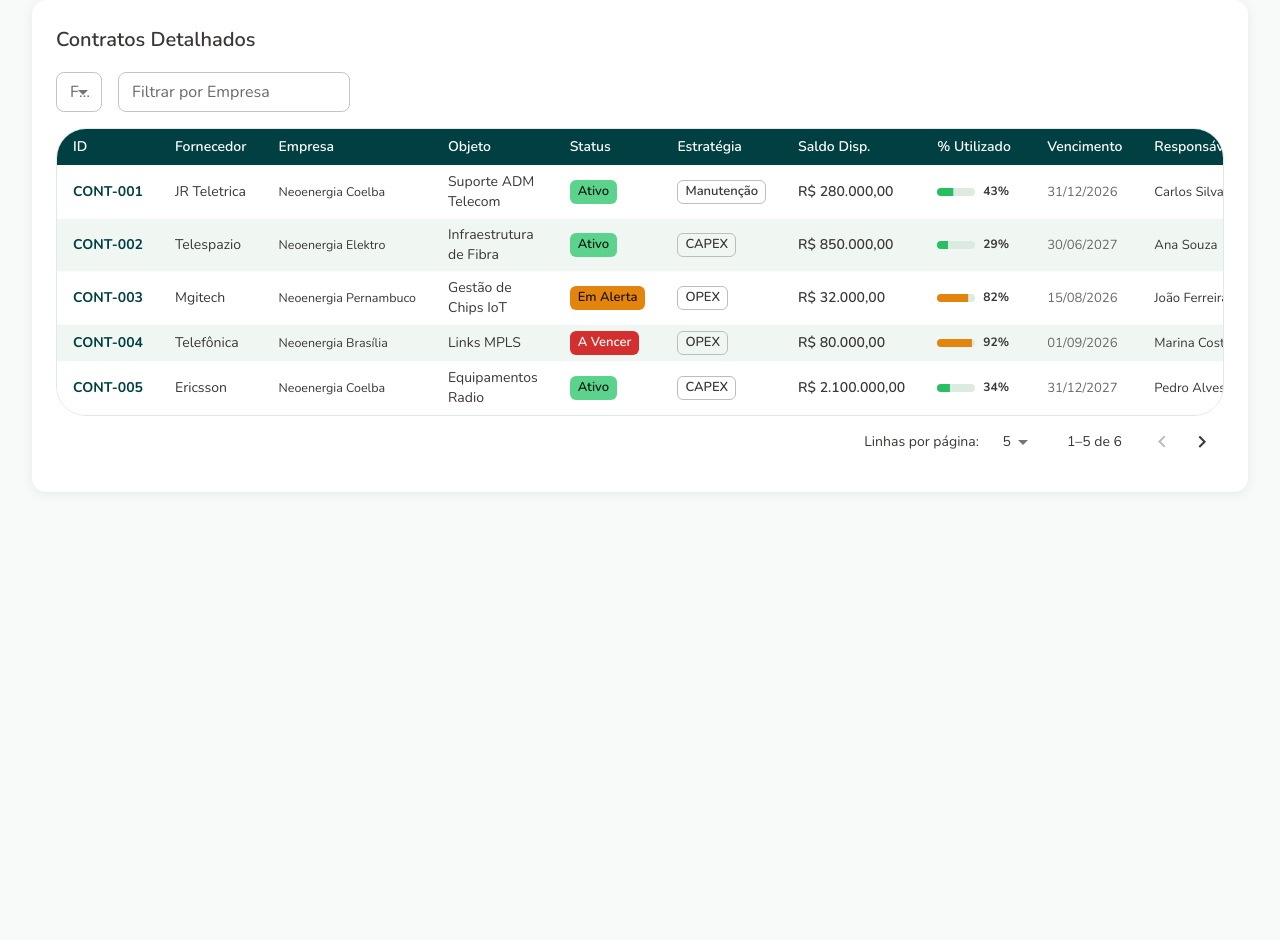
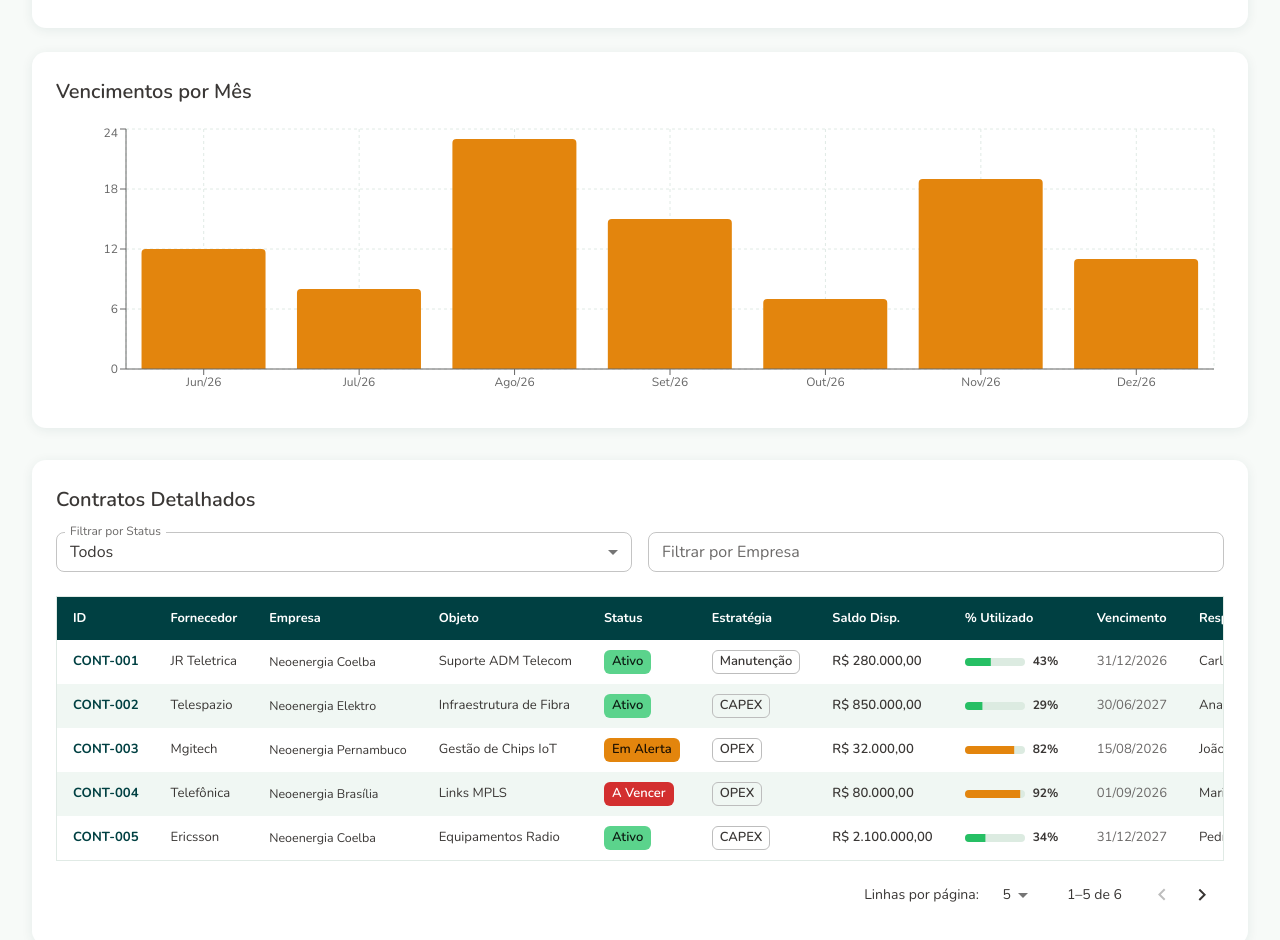
Before and after one commit to devRafaCoelho/neo-project, a React (Vite) app: page /contratos in a window 1280 px wide. Shown: the part 700-1640 px from the top of the page. Before the commit the page ends 1216 px from the top, so only its background shows below. Built offline with nearby package versions, Linux system fonts and the light colour scheme; sample sign-in values are in the browser's storage.

Commit message:
modificado layout da pagina de contratos e adicionado modo lista

```diff
--- a/src/pages/ContratosPage.jsx
+++ b/src/pages/ContratosPage.jsx
@@ -1,23 +1,72 @@
 import { useState } from 'react';
 import {
-  Box, Card, CardContent, Typography, Grid, TextField,
-  MenuItem, Button, Chip, Table, TableBody, TableCell,
-  TableContainer, TableHead, TableRow, Paper,
-  TablePagination, LinearProgress, Tooltip,
+  Box, Card, CardContent, Typography, TextField,
+  MenuItem, Chip, Collapse, FormControlLabel,
+  Stack, Switch, LinearProgress, Tooltip,
+  TablePagination, useMediaQuery, useTheme,
 } from '@mui/material';
-import { Description, Warning, AccessTime, AttachMoney } from '@mui/icons-material';
+import {
+  Description, Warning, AccessTime, AttachMoney,
+  ExpandLess, ExpandMore,
+} from '@mui/icons-material';
 import {
   BarChart, Bar, XAxis, YAxis, CartesianGrid, Tooltip as RechartTooltip,
-  Legend, ResponsiveContainer,
+  ResponsiveContainer,
 } from 'recharts';
 import { contratos, contratosPorStatus, vencimentosPorMes } from '../data/mockData';
-import { useSnackbar } from 'notistack';
+
+const kpiGridSx = {
+  display: 'grid',
+  gap: 3,
+  gridTemplateColumns: {
+    xs: '1fr',
+    sm: 'repeat(2, minmax(0, 1fr))',
+    lg: 'repeat(4, minmax(0, 1fr))',
+  },
+};
+
+const filterGridSx = {
+  display: 'grid',
+  gap: 2,
+  mb: 3,
+  gridTemplateColumns: {
+    xs: '1fr',
+    sm: 'repeat(2, minmax(0, 1fr))',
+  },
+};
+
+const TABLE_HEADERS = [
+  'ID', 'Fornecedor', 'Empresa', 'Objeto', 'Status', 'Estratégia',
+  'Saldo Disp.', '% Utilizado', 'Vencimento', 'Responsável',
+];
+
+const tableThSx = {
+  p: '12px 16px',
+  textAlign: 'left',
+  bgcolor: 'primary.dark',
+  color: 'white',
+  fontSize: '0.8rem',
+  fontWeight: 700,
+  whiteSpace: 'nowrap',
+};
+
+const tableTdSx = {
+  p: '10px 16px',
+  fontSize: '0.82rem',
+  whiteSpace: 'nowrap',
+};
 
 const statusColor = (s) => {
   if (s === 'Ativo') return 'success';
   if (s === 'Em Alerta') return 'warning';
   if (s === 'A Vencer') return 'error';
   return 'default';
+};
+
+const progressBarColor = (percentual) => {
+  if (percentual > 80) return '#E3850D';
+  if (percentual > 60) return '#00A443';
+  return '#26BF64';
 };
 
 function KpiCard({ icon, label, value, sub, color }) {
@@ -37,44 +86,206 @@
   );
 }
 
+function SectionTitle({ children }) {
+  return (
+    <Typography variant="h6" fontWeight={700} color="primary.dark" sx={{ mb: 2 }}>
+      {children}
+    </Typography>
+  );
+}
+
+function UtilizadoBar({ percentual }) {
+  return (
+    <Tooltip title={`${percentual}% utilizado`}>
+      <Box sx={{ display: 'flex', alignItems: 'center', gap: 1, minWidth: 100 }}>
+        <LinearProgress
+          variant="determinate"
+          value={percentual}
+          sx={{
+            flex: 1,
+            height: 8,
+            borderRadius: 4,
+            bgcolor: '#DCEBE1',
+            '& .MuiLinearProgress-bar': {
+              bgcolor: progressBarColor(percentual),
+            },
+          }}
+        />
+        <Typography variant="caption" sx={{ whiteSpace: 'nowrap', fontWeight: 700, minWidth: 32 }}>
+          {percentual}%
+        </Typography>
+      </Box>
+    </Tooltip>
+  );
+}
+
+function ContratoListCard({ contrato, expanded, onToggle }) {
+  return (
+    <Card
+      variant="outlined"
+      sx={{
+        borderColor: expanded ? 'primary.main' : 'divider',
+        bgcolor: expanded ? '#F7FCF9' : 'background.paper',
+        transition: 'border-color 0.2s, background-color 0.2s',
+      }}
+    >
+      <Box
+        onClick={onToggle}
+        sx={{
+          display: 'flex',
+          alignItems: 'center',
+          justifyContent: 'space-between',
+          gap: 1.5,
+          p: 2,
+          cursor: 'pointer',
+          userSelect: 'none',
+        }}
+      >
+        <Box sx={{ flex: 1, minWidth: 0 }}>
+          <Typography variant="subtitle2" fontWeight={700} color="primary.dark">
+            {contrato.id}
+          </Typography>
+          <Typography variant="body2" color="text.secondary" noWrap>
+            {contrato.fornecedor} — {contrato.empresa}
+          </Typography>
+        </Box>
+        <Chip
+          label={contrato.status}
+          size="small"
+          color={statusColor(contrato.status)}
+          sx={{ fontWeight: 600, fontSize: '0.75rem', flexShrink: 0 }}
+        />
+        {expanded ? <ExpandLess color="primary" /> : <ExpandMore color="action" />}
+      </Box>
+      <Collapse in={expanded}>
+        <Box
+          sx={{
+            px: 2,
+            pb: 2,
+            pt: 2.5,
+            display: 'flex',
+            flexDirection: 'column',
+            gap: 1.25,
+            borderTop: '1px solid',
+            borderColor: 'divider',
+          }}
+        >
+          {[
+            ['Objeto', contrato.objeto],
+            ['Estratégia', contrato.estrategia],
+            [
+              'Saldo disponível',
+              contrato.saldo.toLocaleString('pt-BR', { style: 'currency', currency: 'BRL' }),
+            ],
+            ['Responsável', contrato.responsavel],
+            [
+              'Vencimento',
+              new Date(contrato.vencimento).toLocaleDateString('pt-BR'),
+            ],
+          ].map(([label, value]) => (
+            <Box
+              key={label}
+              sx={{ display: 'flex', justifyContent: 'space-between', gap: 2 }}
+            >
+              <Typography variant="caption" color="text.secondary" fontWeight={600}>
+                {label}
+              </Typography>
+              <Typography variant="body2" fontWeight={500} textAlign="right">
+                {value}
+              </Typography>
+            </Box>
+          ))}
+          <Box sx={{ pt: 0.5 }}>
+            <Typography variant="caption" color="text.secondary" fontWeight={600} sx={{ mb: 0.5, display: 'block' }}>
+              % Utilizado
+            </Typography>
+            <UtilizadoBar percentual={contrato.percentualUtilizado} />
+          </Box>
+        </Box>
+      </Collapse>
+    </Card>
+  );
+}
+
+function ContratoTableRow({ contrato, index }) {
+  return (
+    <Box
+      component="tr"
+      sx={{
+        bgcolor: index % 2 === 0 ? 'white' : '#F0F7F3',
+        '&:hover': { bgcolor: '#DCEBE1' },
+      }}
+    >
+      <Box component="td" sx={{ ...tableTdSx, color: 'primary.dark', fontWeight: 700 }}>
+        {contrato.id}
+      </Box>
+      <Box component="td" sx={tableTdSx}>{contrato.fornecedor}</Box>
+      <Box component="td" sx={{ ...tableTdSx, fontSize: '0.78rem' }}>{contrato.empresa}</Box>
+      <Box component="td" sx={{ ...tableTdSx, whiteSpace: 'normal', maxWidth: 200 }}>
+        {contrato.objeto}
+      </Box>
+      <Box component="td" sx={tableTdSx}>
+        <Chip label={contrato.status} size="small" color={statusColor(contrato.status)} sx={{ fontWeight: 600 }} />
+      </Box>
+      <Box component="td" sx={tableTdSx}>
+        <Chip label={contrato.estrategia} size="small" variant="outlined" />
+      </Box>
+      <Box component="td" sx={{ ...tableTdSx, fontWeight: 600 }}>
+        {contrato.saldo.toLocaleString('pt-BR', { style: 'currency', currency: 'BRL' })}
+      </Box>
+      <Box component="td" sx={{ ...tableTdSx, minWidth: 120 }}>
+        <UtilizadoBar percentual={contrato.percentualUtilizado} />
+      </Box>
+      <Box component="td" sx={{ ...tableTdSx, color: 'text.secondary' }}>
+        {new Date(contrato.vencimento).toLocaleDateString('pt-BR')}
+      </Box>
+      <Box component="td" sx={tableTdSx}>{contrato.responsavel}</Box>
+    </Box>
+  );
+}
+
 export default function ContratosPage() {
-  const { enqueueSnackbar } = useSnackbar();
+  const theme = useTheme();
+  const isTabletOrMobile = useMediaQuery(theme.breakpoints.down('lg'));
   const [page, setPage] = useState(0);
   const [rowsPerPage, setRowsPerPage] = useState(5);
-  const [filtroStatus, setFiltroStatus] = useState('');
+  const [filtroStatus, setFiltroStatus] = useState('Todos');
   const [filtroEmpresa, setFiltroEmpresa] = useState('');
+  const [modoLista, setModoLista] = useState(false);
+  const [expandedId, setExpandedId] = useState(null);
+
+  const showTable = !isTabletOrMobile || !modoLista;
+  const showList = isTabletOrMobile && modoLista;
 
   const filtrados = contratos.filter((c) => {
-    const matchStatus = !filtroStatus || c.status === filtroStatus;
-    const matchEmp = !filtroEmpresa || c.empresa.includes(filtroEmpresa);
+    const matchStatus = filtroStatus === 'Todos' || c.status === filtroStatus;
+    const matchEmp = !filtroEmpresa || c.empresa.toLowerCase().includes(filtroEmpresa.toLowerCase());
     return matchStatus && matchEmp;
   });
 
   const paginados = filtrados.slice(page * rowsPerPage, page * rowsPerPage + rowsPerPage);
 
+  const handleToggleCard = (id) => {
+    setExpandedId((current) => (current === id ? null : id));
+  };
+
   const totalFixo = contratos.reduce((s, c) => s + c.valorFixo, 0);
   const totalVariavel = contratos.reduce((s, c) => s + c.valorVariavel, 0);
-  const percMedio = Math.round(contratos.reduce((s, c) => s + c.percentualUtilizado, 0) / contratos.length);
 
   return (
     <Box>
       <Box sx={{ mb: 3 }}>
         <Typography variant="h4" fontWeight={700} color="primary.dark">Gestão de Contratos</Typography>
-        <Typography variant="body2" color="text.secondary">Acompanhe o status e saldo dos contratos Neoenergia Telecom</Typography>
+        <Typography variant="body2" color="text.secondary">
+          Acompanhe o status e saldo dos contratos Neoenergia Telecom
+        </Typography>
       </Box>
 
       {/* KPIs */}
-      <Grid container spacing={3} sx={{ mb: 4 }}>
-        <Grid item xs={12} sm={6} md={3}>
+      <Box sx={{ ...kpiGridSx, mb: 4 }}>
         <KpiCard icon={<Description />} label="Contratos Ativos" value={271} sub="Em todas as empresas" color="primary" />
-        </Grid>
-        <Grid item xs={12} sm={6} md={3}>
         <KpiCard icon={<Warning />} label="Saldo Alto Consumo (>70%)" value={58} sub="Necessitam atenção" color="warning" />
-        </Grid>
-        <Grid item xs={12} sm={6} md={3}>
         <KpiCard icon={<AccessTime />} label="A Vencer (1–3 meses)" value={43} sub="Aguardam renovação" color="error" />
-        </Grid>
-        <Grid item xs={12} sm={6} md={3}>
         <KpiCard
           icon={<AttachMoney />}
           label="Valor Total Fixo"
@@ -82,20 +293,16 @@
           sub={`Variável: R$ ${(totalVariavel / 1_000_000).toFixed(1)} Mi`}
           color="secondary"
         />
-        </Grid>
-      </Grid>
+      </Box>
 
-      {/* Gráficos */}
-      <Grid container spacing={3} sx={{ mb: 4 }}>
-        <Grid item xs={12} md={6}>
+      {/* Gráficos — largura total */}
+      <Stack spacing={3} sx={{ mb: 4 }}>
         <Card>
           <CardContent sx={{ p: 3 }}>
-              <Typography variant="h6" fontWeight={700} color="primary.dark" sx={{ mb: 2 }}>
-                Contratos por Status
-              </Typography>
-              <ResponsiveContainer width="100%" height={220}>
-                <BarChart data={contratosPorStatus} layout="vertical" margin={{ left: 10 }}>
-                  <CartesianGrid strokeDasharray="3 3" horizontal={false} />
+            <SectionTitle>Contratos por Status</SectionTitle>
+            <ResponsiveContainer width="100%" height={280}>
+              <BarChart data={contratosPorStatus} layout="vertical" margin={{ left: 10, right: 10 }}>
+                <CartesianGrid strokeDasharray="3 3" horizontal={false} stroke="#E0EAE5" />
                 <XAxis type="number" tick={{ fontSize: 12 }} />
                 <YAxis type="category" dataKey="status" tick={{ fontSize: 12 }} width={90} />
                 <RechartTooltip />
@@ -104,15 +311,12 @@
             </ResponsiveContainer>
           </CardContent>
         </Card>
-        </Grid>
-        <Grid item xs={12} md={6}>
+
         <Card>
           <CardContent sx={{ p: 3 }}>
-              <Typography variant="h6" fontWeight={700} color="primary.dark" sx={{ mb: 2 }}>
-                Vencimentos por Mês
-              </Typography>
-              <ResponsiveContainer width="100%" height={220}>
-                <BarChart data={vencimentosPorMes} margin={{ top: 5, right: 10, bottom: 5, left: 0 }}>
+            <SectionTitle>Vencimentos por Mês</SectionTitle>
+            <ResponsiveContainer width="100%" height={280}>
+              <BarChart data={vencimentosPorMes} margin={{ top: 5, right: 10, bottom: 5, left: 10 }}>
                 <CartesianGrid strokeDasharray="3 3" stroke="#E0EAE5" />
                 <XAxis dataKey="mes" tick={{ fontSize: 12 }} />
                 <YAxis tick={{ fontSize: 12 }} />
@@ -122,19 +326,14 @@
             </ResponsiveContainer>
           </CardContent>
         </Card>
-        </Grid>
-      </Grid>
+      </Stack>
 
-      {/* Tabela de Contratos */}
+      {/* Contratos detalhados */}
       <Card>
         <CardContent sx={{ p: 3 }}>
-          <Typography variant="h6" fontWeight={700} color="primary.dark" sx={{ mb: 2 }}>
-            Contratos Detalhados
-          </Typography>
+          <SectionTitle>Contratos Detalhados</SectionTitle>
 
-          {/* Filtros da tabela */}
-          <Grid container spacing={2} sx={{ mb: 2 }}>
-            <Grid item xs={12} sm={4}>
+          <Box sx={filterGridSx}>
             <TextField
               label="Filtrar por Status"
               select
@@ -143,13 +342,11 @@
               value={filtroStatus}
               onChange={(e) => { setFiltroStatus(e.target.value); setPage(0); }}
             >
-                <MenuItem value="">Todos</MenuItem>
+              <MenuItem value="Todos">Todos</MenuItem>
               <MenuItem value="Ativo">Ativo</MenuItem>
               <MenuItem value="Em Alerta">Em Alerta</MenuItem>
               <MenuItem value="A Vencer">A Vencer</MenuItem>
             </TextField>
-            </Grid>
-            <Grid item xs={12} sm={4}>
             <TextField
               label="Filtrar por Empresa"
               size="small"
@@ -158,85 +355,93 @@
               onChange={(e) => { setFiltroEmpresa(e.target.value); setPage(0); }}
               placeholder="Digite o nome da empresa"
             />
-            </Grid>
-          </Grid>
+          </Box>
 
-          <TableContainer component={Paper} variant="outlined" sx={{ borderRadius: 3 }}>
-            <Table size="small">
-              <TableHead>
-                <TableRow>
-                  {['ID', 'Fornecedor', 'Empresa', 'Objeto', 'Status', 'Estratégia', 'Saldo Disp.', '% Utilizado', 'Vencimento', 'Responsável'].map((h) => (
-                    <TableCell key={h} sx={{ whiteSpace: 'nowrap' }}>{h}</TableCell>
+          {isTabletOrMobile && filtrados.length > 0 && (
+            <Box sx={{ display: 'flex', justifyContent: 'flex-start', alignItems: 'center', mb: 2 }}>
+              <FormControlLabel
+                control={
+                  <Switch
+                    checked={modoLista}
+                    onChange={(e) => {
+                      setModoLista(e.target.checked);
+                      setExpandedId(null);
+                    }}
+                    color="primary"
+                  />
+                }
+                label={
+                  <Typography variant="body2" fontWeight={600}>
+                    {modoLista ? 'Modo lista' : 'Modo tabela'}
+                  </Typography>
+                }
+                labelPlacement="end"
+                sx={{ m: 0 }}
+              />
+            </Box>
+          )}
+
+          {filtrados.length === 0 && (
+            <Typography align="center" sx={{ py: 4, color: 'text.secondary' }}>
+              Nenhum contrato encontrado.
+            </Typography>
+          )}
+
+          {filtrados.length > 0 && showList && (
+            <Stack spacing={1.5} sx={{ mb: 2 }}>
+              {paginados.map((c) => (
+                <ContratoListCard
+                  key={c.id}
+                  contrato={c}
+                  expanded={expandedId === c.id}
+                  onToggle={() => handleToggleCard(c.id)}
+                />
               ))}
-                </TableRow>
-              </TableHead>
-              <TableBody>
-                {paginados.length === 0 ? (
-                  <TableRow>
-                    <TableCell colSpan={10} align="center" sx={{ py: 4, color: 'text.secondary' }}>
-                      Nenhum contrato encontrado.
-                    </TableCell>
-                  </TableRow>
-                ) : (
-                  paginados.map((c) => (
-                    <TableRow key={c.id}>
-                      <TableCell sx={{ fontWeight: 700, color: 'primary.dark', whiteSpace: 'nowrap' }}>{c.id}</TableCell>
-                      <TableCell sx={{ whiteSpace: 'nowrap' }}>{c.fornecedor}</TableCell>
-                      <TableCell sx={{ whiteSpace: 'nowrap', fontSize: '0.78rem' }}>{c.empresa}</TableCell>
-                      <TableCell sx={{ maxWidth: 180 }}>{c.objeto}</TableCell>
-                      <TableCell>
-                        <Chip label={c.status} size="small" color={statusColor(c.status)} sx={{ fontWeight: 600 }} />
-                      </TableCell>
-                      <TableCell>
-                        <Chip label={c.estrategia} size="small" variant="outlined" />
-                      </TableCell>
-                      <TableCell sx={{ whiteSpace: 'nowrap', fontWeight: 600 }}>
-                        {c.saldo.toLocaleString('pt-BR', { style: 'currency', currency: 'BRL' })}
-                      </TableCell>
-                      <TableCell sx={{ minWidth: 110 }}>
-                        <Tooltip title={`${c.percentualUtilizado}% utilizado`}>
-                          <Box sx={{ display: 'flex', alignItems: 'center', gap: 1 }}>
-                            <LinearProgress
-                              variant="determinate"
-                              value={c.percentualUtilizado}
+            </Stack>
+          )}
+
+          {filtrados.length > 0 && showTable && (
+            <Box sx={{ overflowX: 'auto', border: '1px solid', borderColor: 'divider', mb: 1 }}>
+              <Box
+                component="table"
                 sx={{
-                                flex: 1,
-                                height: 8,
-                                borderRadius: 4,
-                                bgcolor: '#DCEBE1',
-                                '& .MuiLinearProgress-bar': {
-                                  bgcolor: c.percentualUtilizado > 80 ? '#E3850D' : c.percentualUtilizado > 60 ? '#00A443' : '#26BF64',
-                                },
+                  width: 'max-content',
+                  minWidth: '100%',
+                  borderCollapse: 'collapse',
                 }}
-                            />
-                            <Typography variant="caption" sx={{ whiteSpace: 'nowrap', fontWeight: 700, minWidth: 32 }}>
-                              {c.percentualUtilizado}%
-                            </Typography>
+              >
+                <Box component="thead">
+                  <Box component="tr">
+                    {TABLE_HEADERS.map((h) => (
+                      <Box component="th" key={h} sx={tableThSx}>{h}</Box>
+                    ))}
                   </Box>
-                        </Tooltip>
-                      </TableCell>
-                      <TableCell sx={{ whiteSpace: 'nowrap', color: 'text.secondary', fontSize: '0.82rem' }}>
-                        {new Date(c.vencimento).toLocaleDateString('pt-BR')}
-                      </TableCell>
-                      <TableCell sx={{ whiteSpace: 'nowrap', fontSize: '0.82rem' }}>{c.responsavel}</TableCell>
-                    </TableRow>
-                  ))
+                </Box>
+                <Box component="tbody">
+                  {paginados.map((c, i) => (
+                    <ContratoTableRow key={c.id} contrato={c} index={i} />
+                  ))}
+                </Box>
+              </Box>
+            </Box>
           )}
-              </TableBody>
-            </Table>
-          </TableContainer>
 
+          {filtrados.length > 0 && (
             <TablePagination
               component="div"
               count={filtrados.length}
               page={page}
               onPageChange={(_, p) => setPage(p)}
               rowsPerPage={rowsPerPage}
-            onRowsPerPageChange={(e) => { setRowsPerPage(parseInt(e.target.value, 10)); setPage(0); }}
+              onRowsPerPageChange={(e) => {
+                setRowsPerPage(parseInt(e.target.value, 10));
+                setPage(0);
+              }}
               rowsPerPageOptions={[5, 10, 25]}
               labelRowsPerPage="Linhas por página:"
               labelDisplayedRows={({ from, to, count }) => `${from}–${to} de ${count}`}
             />
+          )}
         </CardContent>
       </Card>
     </Box>
```
Lines whose indentation alone changed are shown as unchanged.
